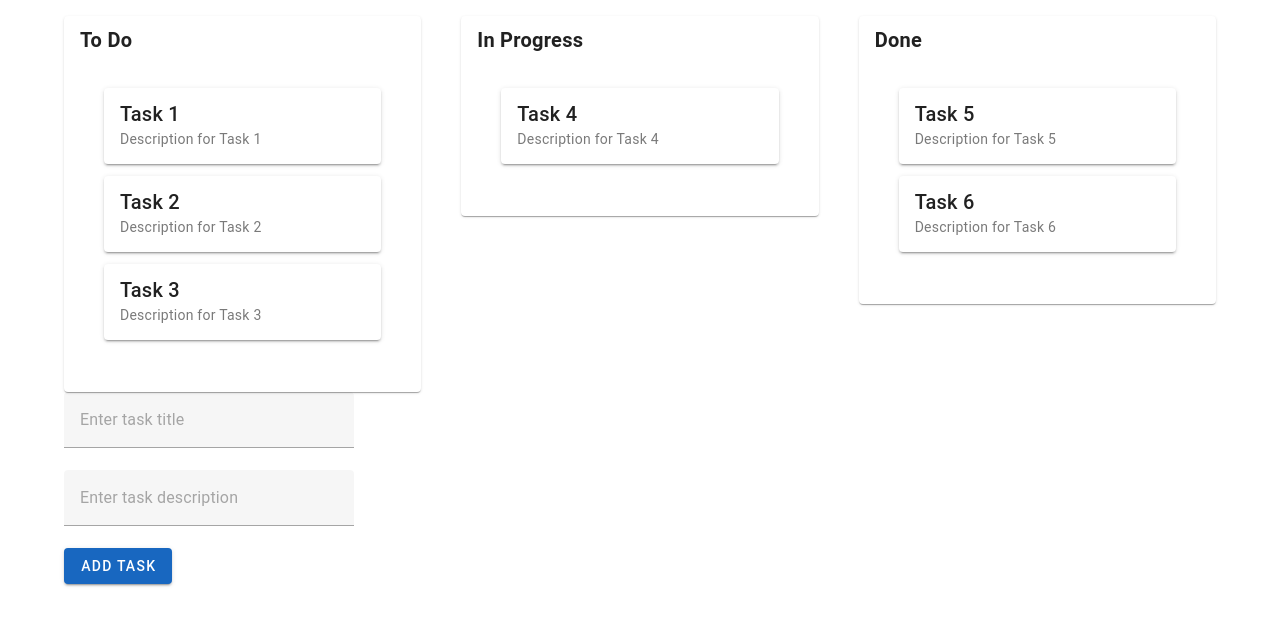
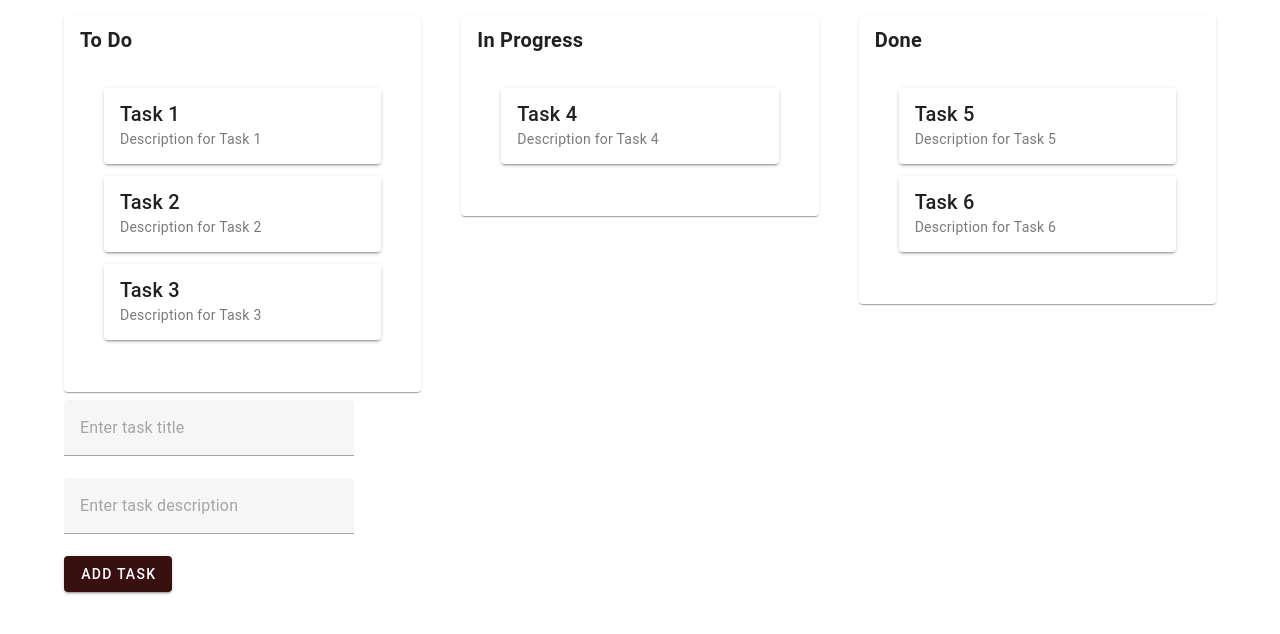
Before and after one commit to lassethomsen1/vuetify-kanban-board, a Vue app: page / in a window 1280 px wide. Shown: the top 634 px of the page. Built offline with nearby package versions, Linux system fonts and the light colour scheme.

Commit message:
added top padding and changed color for submit btn

```diff
--- a/src/components/AddTask.vue
+++ b/src/components/AddTask.vue
@@ -23,15 +23,14 @@ const submitTask = () => {
     task.value.title = ""; // clear the form
     task.value.description = "";
   }
-
 };
 </script>
 
 <template>
-  <v-form class="pl-2 pb-2" @submit.prevent="submitTask">
+  <v-form class="pl-2 pt-2" @submit.prevent="submitTask">
     <v-text-field class="w-25" v-model="task.title" placeholder="Enter task title" :rules="[rules.required]"/>
     <v-text-field class="w-25" v-model="task.description" placeholder="Enter task description"
                   :rules="[rules.required]"/>
-    <v-btn type="submit" color="primary">Add Task</v-btn>
+    <v-btn type="submit" color="#381010">Add Task</v-btn>
   </v-form>
 </template>
```
